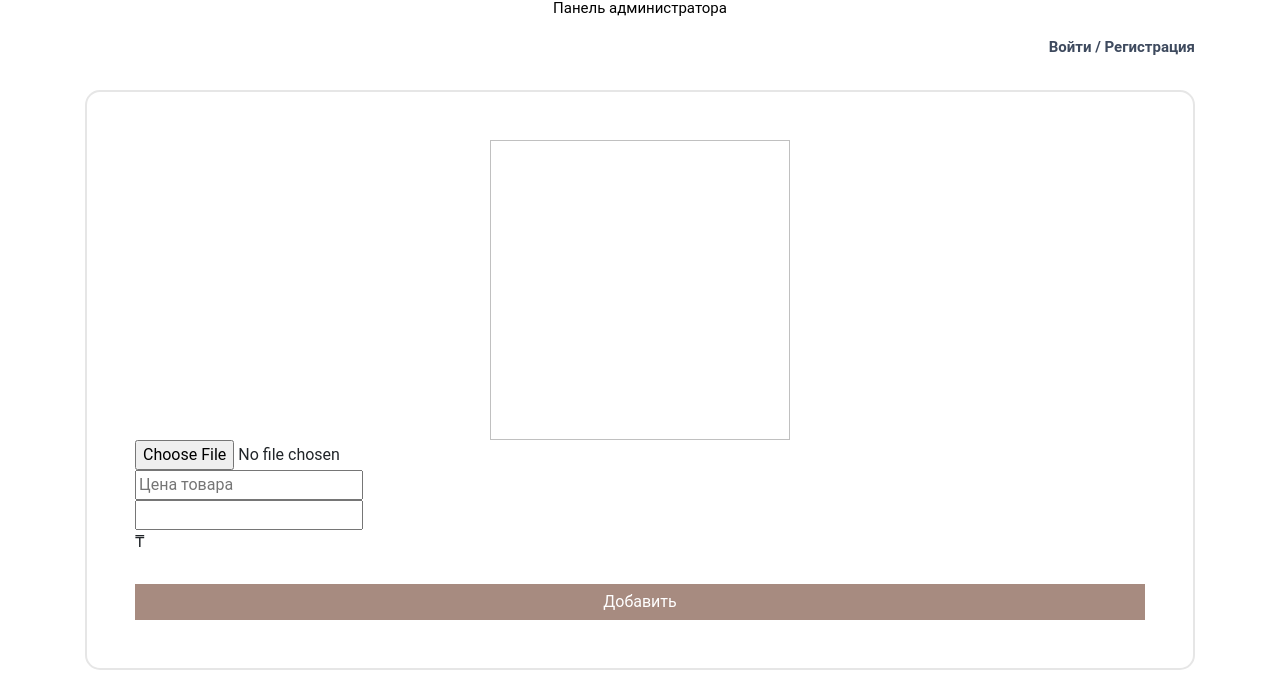
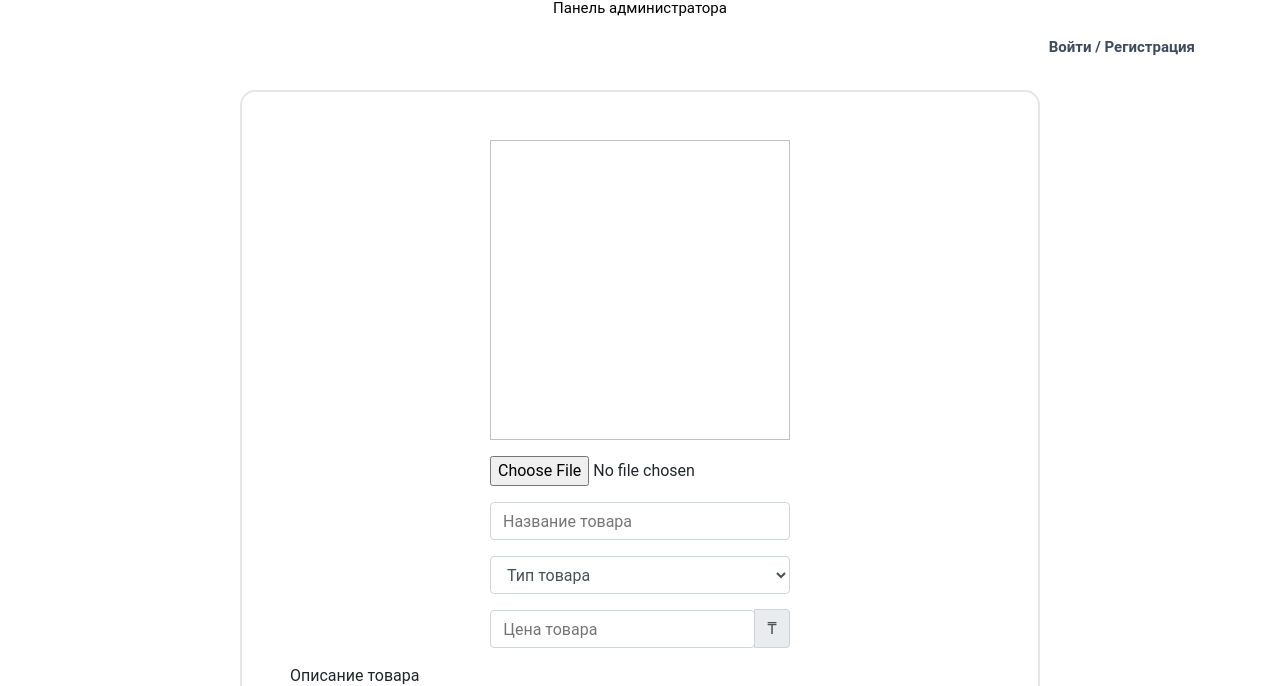
Before and after one commit to ddr525/jb, a plain HTML site: page admin.html in a window 1280 px wide. Shown: the part 146-832 px from the top of the page. Drawn offline with Linux system fonts and the light colour scheme.

Commit message:
Add files via upload

```diff
--- a/admin.html
+++ b/admin.html
@@ -70,25 +70,38 @@
             <form class="form">
                 <div class="form-group">
                     <div class="form-img">
-                        <!-- <img id="preview" width="300" height="300" src="#" alt=""> -->
+
                     </div>
                 </div>
                 <div class="form-group">
                     <input class="form-control-file" type="file" accept="image/*" name="img">
                 </div>
                 <div class="form-group">
-                    <input class="form-control" type="text" placeholder="Цена товара">
+                    <input class="form-control" type="text" placeholder="Название товара">
                 </div>
                 <div class="form-group">
-                    <div class="input-group mb-3">
-                        <div class="input-group-prepend">
-                        </div>
-                        <input type="text" class="form-control" aria-label="Amount (to the nearest dollar)">
-                        <div class="input-group-append">
-                            <span class="input-group-text">₸</span>
+                    <select class="form-control" aria-label="Default select example">
+                        <option selected value="">Тип товара</option>
+                        <option value="1">Одежда</option>
+                        <option value="2">Плед</option>
+                      </select>
+                </div>
+                <div class="form-group">
+                    <div class="input-group mb-5">
+                        <div class="price">
+                            <input type="text" class="form-control" aria-label="Amount (to the nearest dollar)" placeholder="Цена товара">
+                            <div class="input-group-append">
+                                <span class="currency">₸</span>
+                            </div>
                         </div>
                     </div>
                 </div>
+
+                <div class="form-group">
+                    <label for="description">Описание товара</label>
+                    <textarea class="form-control" id="description" rows="5"></textarea>
+                </div>
+
                 <button type="submit" class="button">Добавить</button>
             </form>
         </div>
--- a/styles/admin.css
+++ b/styles/admin.css
@@ -1,16 +1,88 @@
 form.form{
     border: 2px solid #e6e6e6;
     border-radius: 15px;
-    margin: 0 auto;
+    margin: 0 auto 50px;
     padding: 3rem;
+
+    width: 800px;
 }
-
+form.form .form-group{
+    margin-bottom: 1rem;
+}
 form.form .form-img{
     margin: 0 auto;
     width: 300px;
     height: 300px;
     border: 1px solid #c0c0c0;
 }
+
+
+
+form.form .form-img img {
+    border: 1px solid #c0c0c0;
+    object-fit: cover;
+    height: 100%;
+    width: 100%;
+}
+
+form.form input[name="img"]{
+    width: 300px;
+    margin: 0 auto;
+
+    display: block;
+}
+
+form.form .form-control{
+    width: 300px;
+    margin: 0 auto;
+    display: block;
+    height: calc(1.5em + 0.75rem + 2px);
+    padding: 0.375rem 0.75rem;
+    font-size: 1rem;
+    font-weight: 400;
+    line-height: 1.5;
+    color: #495057;
+    background-color: #fff;
+    background-clip: padding-box;
+    border: 1px solid #ced4da;
+    border-radius: 0.25rem;
+    transition: border-color 0.15s ease-in-out, box-shadow 0.15s ease-in-out;
+}
+form.form .form-select:focus{
+
+box-shadow: 0 0 0 0.2rem rgb(0 123 255 / 25%)
+}
+
+form.form textarea.form-control {
+    width: 100%;
+    height: auto;
+}
+form.form .price{
+    width: 100%;
+    display: flex;
+    justify-content: center;
+    align-items: center;
+}
+form.form .price input{
+    margin: 0;
+    width: 265px;
+}
+form.form .price .currency {
+    margin-left: -1px;
+    align-items: center;
+    padding: 0.375rem 0.75rem;
+    margin-bottom: 0;
+    font-size: 1rem;
+    font-weight: 400;
+    line-height: 1.5;
+    color: #495057;
+    text-align: center;
+    white-space: nowrap;
+    background-color: #e9ecef;
+    border: 1px solid #ced4da;
+    border-radius: 0 0.25rem 0.25rem 0;
+}
+
 
 form.form .button {
     margin-top: 30px;
@@ -20,3 +92,10 @@ form.form .button {
     width: 100%;
     padding: 0.375rem 0.75rem;;
 }
+
+
+@media (max-width: 1440px) {
+    form.form .price .currency{
+        padding: 0.575rem 0.75rem;
+    }
+}
--- a/styles/header.css
+++ b/styles/header.css
@@ -180,6 +180,7 @@ ul.navbar__menu {
 ul.navbar__menu li a:hover {
     color: #C2B9A2;
 }
+
 .header-right {
     position: relative;
     color: #8d8d8d;
@@ -193,7 +194,8 @@ ul.navbar__menu {
     vertical-align: middle;
 }
 
-.header-right .wishlist-box a.wish-icon{
+.header-right .wishlist-box a.wish-icon {
+    color: #3e4a5e;
     width: 44px;
     height: 44px;
     border: 2px solid #e1e1e1;
@@ -208,3 +210,8 @@ ul.navbar__menu {
     -webkit-transition: all .2s ease;
     transition: all .2s ease;
 }
+.header-right .wishlist-box a.wish-icon:hover {
+    color: #fff;
+    background-color: #C2B9A2;
+    border-color: #C2B9A2;
+}
```
Also changed, not shown: index.html (+8 -3 lines). Lines whose indentation alone changed are shown as unchanged.
